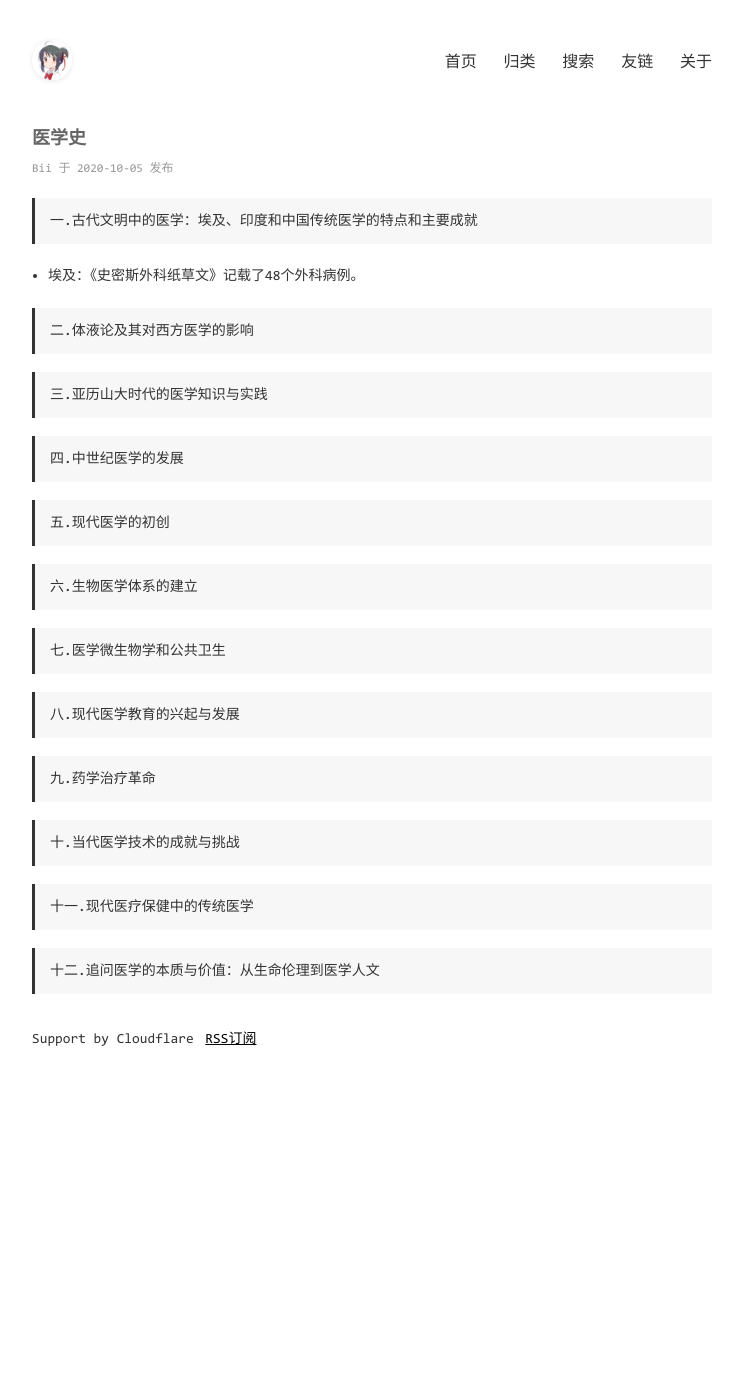
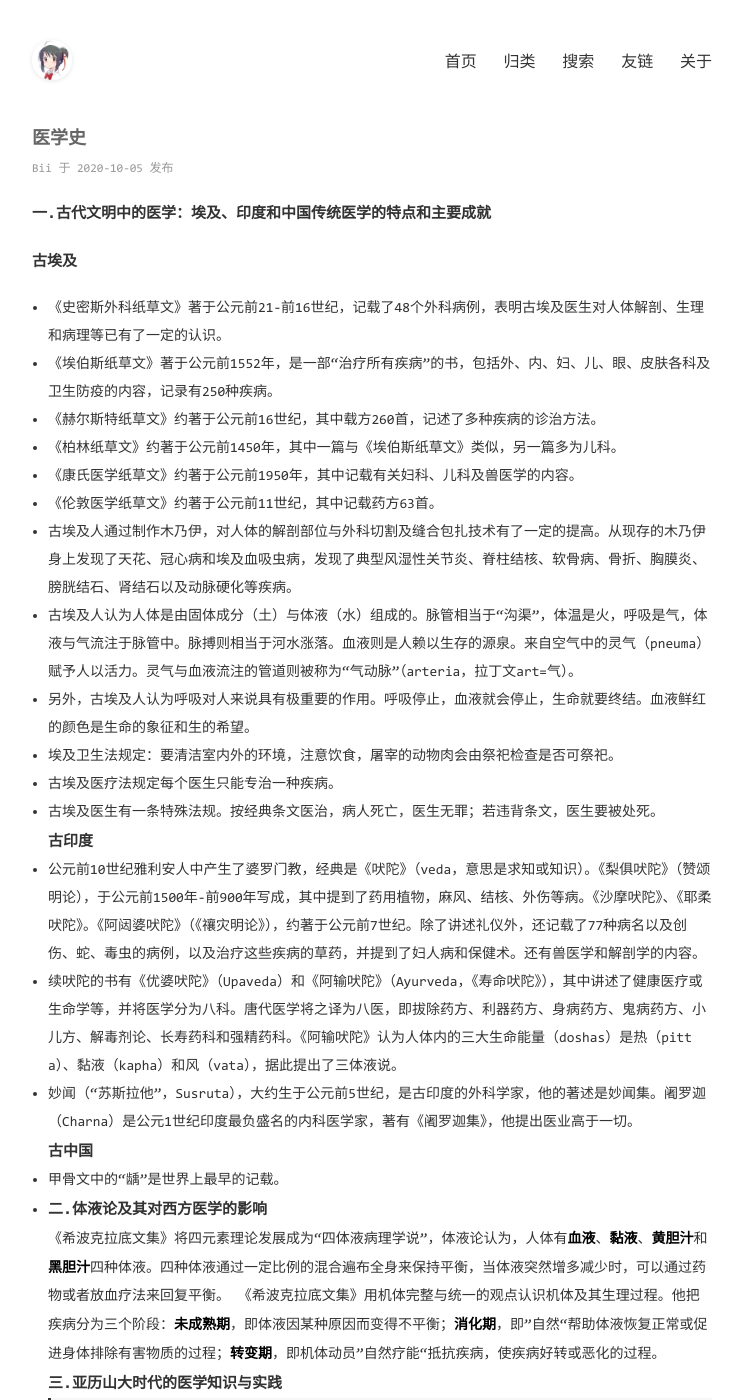
Before and after one commit to axiommer/biibiibii, a Jekyll site: the page built from _posts/2020-10-05-医学史.md, in a window 1280 px wide and 1400 px high. Shown: the whole window, without its empty margins (268-1011 px from the left). Built offline with Jekyll 4.4.1, drawn with Linux system fonts in a browser that asks for light colours; comment, search, counter and statistics services are not loaded; some of the changed text lies outside the part shown.

Commit message:
Update 2020-10-05-医学史.md

```diff
--- a/_posts/2020-10-05-医学史.md
+++ b/_posts/2020-10-05-医学史.md
@@ -3,28 +3,51 @@ layout: mypost
 title: 医学史
 categories: [历史]
 ---
-> 一.古代文明中的医学：埃及、印度和中国传统医学的特点和主要成就
+### 一.古代文明中的医学：埃及、印度和中国传统医学的特点和主要成就
+#### 古埃及
+- 《史密斯外科纸草文》著于公元前21-前16世纪，记载了48个外科病例，表明古埃及医生对人体解剖、生理和病理等已有了一定的认识。
+- 《埃伯斯纸草文》著于公元前1552年，是一部“治疗所有疾病”的书，包括外、内、妇、儿、眼、皮肤各科及卫生防疫的内容，记录有250种疾病。
+- 《赫尔斯特纸草文》约著于公元前16世纪，其中载方260首，记述了多种疾病的诊治方法。
+- 《柏林纸草文》约著于公元前1450年，其中一篇与《埃伯斯纸草文》类似，另一篇多为儿科。
+- 《康氏医学纸草文》约著于公元前1950年，其中记载有关妇科、儿科及兽医学的内容。
+- 《伦敦医学纸草文》约著于公元前11世纪，其中记载药方63首。
+- 古埃及人通过制作木乃伊，对人体的解剖部位与外科切割及缝合包扎技术有了一定的提高。从现存的木乃伊身上发现了天花、冠心病和埃及血吸虫病，发现了典型风湿性关节炎、脊柱结核、软骨病、骨折、胸膜炎、膀胱结石、肾结石以及动脉硬化等疾病。
+- 古埃及人认为人体是由固体成分（土）与体液（水）组成的。脉管相当于“沟渠”，体温是火，呼吸是气，体液与气流注于脉管中。脉搏则相当于河水涨落。血液则是人赖以生存的源泉。来自空气中的灵气（pneuma）赋予人以活力。灵气与血液流注的管道则被称为“气动脉”（arteria，拉丁文art=气）。
+- 另外，古埃及人认为呼吸对人来说具有极重要的作用。呼吸停止，血液就会停止，生命就要终结。血液鲜红的颜色是生命的象征和生的希望。
+- 埃及卫生法规定：要清洁室内外的环境，注意饮食，屠宰的动物肉会由祭祀检查是否可祭祀。
+- 古埃及医疗法规定每个医生只能专治一种疾病。
+- 古埃及医生有一条特殊法规。按经典条文医治，病人死亡，医生无罪；若违背条文，医生要被处死。
+#### 古印度
+- 公元前10世纪雅利安人中产生了婆罗门教，经典是《吠陀》（veda，意思是求知或知识）。《梨俱吠陀》（赞颂明论），于公元前1500年-前900年写成，其中提到了药用植物，麻风、结核、外伤等病。《沙摩吠陀》、《耶柔吠陀》。《阿闼婆吠陀》（《禳灾明论》），约著于公元前7世纪。除了讲述礼仪外，还记载了77种病名以及创伤、蛇、毒虫的病例，以及治疗这些疾病的草药，并提到了妇人病和保健术。还有兽医学和解剖学的内容。
+- 续吠陀的书有《优婆吠陀》（Upaveda）和《阿输吠陀》（Ayurveda，《寿命吠陀》），其中讲述了健康医疗或生命学等，并将医学分为八科。唐代医学将之译为八医，即拔除药方、利器药方、身病药方、鬼病药方、小儿方、解毒剂论、长寿药科和强精药科。《阿输吠陀》认为人体内的三大生命能量（doshas）是热（pitta）、黏液（kapha）和风（vata），据此提出了三体液说。
+- 妙闻（“苏斯拉他”，Susruta），大约生于公元前5世纪，是古印度的外科学家，他的著述是妙闻集。阇罗迦（Charna）是公元1世纪印度最负盛名的内科医学家，著有《阇罗迦集》，他提出医业高于一切。
+#### 古中国
+- 甲骨文中的“龋”是世界上最早的记载。
+-
+### 二.体液论及其对西方医学的影响
+  《希波克拉底文集》将四元素理论发展成为“四体液病理学说”，体液论认为，人体有**血液**、**黏液**、**黄胆汁**和**黑胆汁**四种体液。四种体液通过一定比例的混合遍布全身来保持平衡，当体液突然增多减少时，可以通过药物或者放血疗法来回复平衡。
+  《希波克拉底文集》用机体完整与统一的观点认识机体及其生理过程。他把疾病分为三个阶段：**未成熟期**，即体液因某种原因而变得不平衡；**消化期**，即”自然“帮助体液恢复正常或促进身体排除有害物质的过程；**转变期**，即机体动员”自然疗能“抵抗疾病，使疾病好转或恶化的过程。
+### 三.亚历山大时代的医学知识与实践
+> 医学家
+- 希洛菲利。他是解剖学的创始者，他发现了十二指肠、前列腺，研究了眼睛的构造；从而有可能改进了白内障手术；论述了脑是神经系统的中心，鉴别了感觉神经和运动神经；发明了水钟，测量病人的脉搏次数。
+- 爱拉吉斯拉特。他把心脏比作风箱，认为它的收缩和舒张是由其内在力量所致；他给三尖瓣命名；他否认体液病理学说，认为造成疾病的原因是组织和血管的改变；他主张用结扎治疗动脉出血。
+> 药物学
+- 西奥夫拉斯塔斯对许多药用植物进行了研究。
+- 公元前200年亚历山大人已经知道炼金术了，此时为炼丹术的初级阶段（Chemeia）；公元100年前后，印度人又将炼丹术传入，此时为第二阶段（Chumeisa）；公元200年，中国炼丹术直接或间接传入，此时为最终阶段（Chrusozomion）。
+### 四.中世纪医学的发展
 
-- 埃及：《史密斯外科纸草文》记载了48个外科病例。
+### 五.现代医学的初创
 
-> 二.体液论及其对西方医学的影响
+### 六.生物医学体系的建立
 
-> 三.亚历山大时代的医学知识与实践
+### 七.医学微生物学和公共卫生
 
-> 四.中世纪医学的发展
+### 八.现代医学教育的兴起与发展
 
-> 五.现代医学的初创
+### 九.药学治疗革命
 
-> 六.生物医学体系的建立
+### 十.当代医学技术的成就与挑战
 
-> 七.医学微生物学和公共卫生
+### 十一.现代医疗保健中的传统医学
 
-> 八.现代医学教育的兴起与发展
-
-> 九.药学治疗革命
-
-> 十.当代医学技术的成就与挑战
-
-> 十一.现代医疗保健中的传统医学
-
-> 十二.追问医学的本质与价值：从生命伦理到医学人文
+### 十二.追问医学的本质与价值：从生命伦理到医学人文
```
